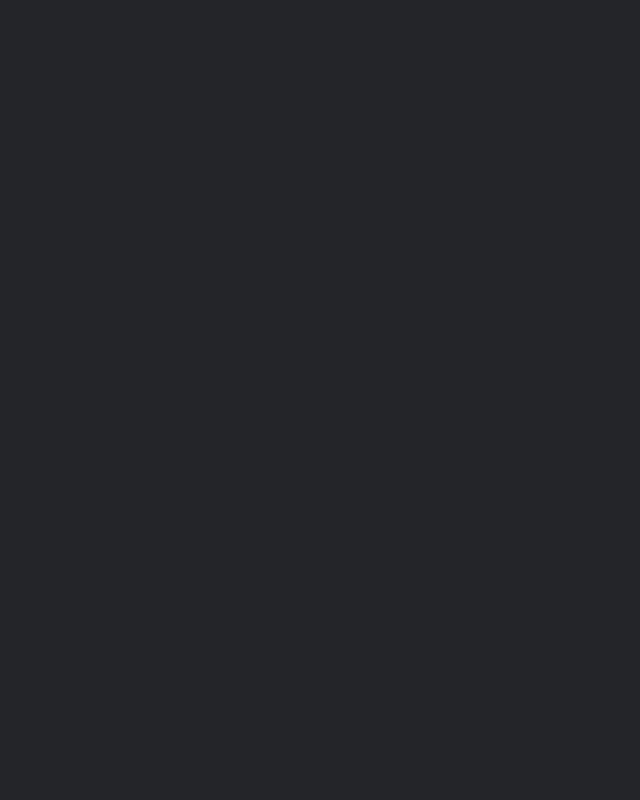
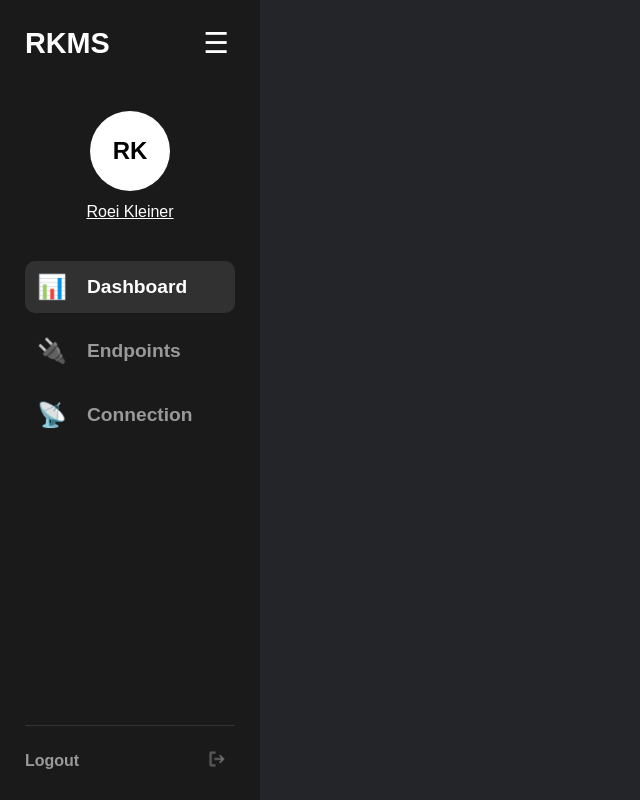
Before and after one commit to RkeyDev/rkms-client, a React (Vite) app: page /dashboard in a window 1280 px wide. Before the commit this address had no page. Shown: the whole page, without its empty margins (0-640 px from the left). Built offline with nearby package versions, Linux system fonts and the light colour scheme; a web font is replaced by a local one.

Commit message:
Added a sidebar component

```diff
--- a/src/App.jsx
+++ b/src/App.jsx
@@ -2,6 +2,7 @@ import { BrowserRouter as Router, Routes, Route, Navigate } from 'react-router-d
 import Register from './components/Register/Register';
 import Login from './components/Login/Login';
 import Verification from './components/Verification/Verification';
+import Dashbord from './components/Dashboard/Dashboard';
 function App() {
 
   return (
@@ -10,6 +11,7 @@ function App() {
         <Route path="/register" element={<Register />} />
         <Route path="/login" element={<Login />} />
         <Route path="/verification" element={<Verification />} />
+        <Route path="/dashboard" element={<Dashbord />} />
 
         <Route path="/" element={<Navigate to="/register" />} />
       </Routes>
--- /dev/null
+++ b/src/components/Dashboard/Dashboard.jsx
@@ -0,0 +1,11 @@
+import Sidebar from "../Sidebar/Sidebar";
+
+function Dashbord(){
+    return (
+        <div>
+            <Sidebar page="Dashboard" name="Roei Kleiner"/>
+        </div>
+    );
+}
+
+export default Dashbord;
--- /dev/null
+++ b/src/components/Sidebar/Sidebar.jsx
@@ -0,0 +1,69 @@
+import { useState } from "react";
+import styles from "./sidebar-styles.module.css";
+
+function getInitials(name) {
+  if (!name) return "";
+  return name
+    .trim()
+    .split(/\s+/)
+    .slice(0, 2)
+    .map((word) => word[0])
+    .join("")
+    .toUpperCase();
+}
+
+function Sidebar({ page, name }) {
+  const [isOpen, setIsOpen] = useState(true);
+
+  const toggleSidebar = () => setIsOpen(!isOpen);
+
+  const getNavLinkClass = (id) => {
+    const isActive = page.toLowerCase() === id;
+    return `${styles.navItem} ${isActive ? styles.active : ""}`;
+  };
+
+  const containerClass = `${styles.sidebarContainer} ${!isOpen ? styles.closed : ""}`;
+
+  return (
+    <div className={containerClass}>
+      <div className={styles.header}>
+        {/* We keep the H1 in the DOM so the layout doesn't jump */}
+        <h1 className={styles.logo}>RKMS</h1>
+        <button className={styles.burgerBtn} onClick={toggleSidebar}>
+          ☰
+        </button>
+      </div>
+
+      <div className={styles.profileSection}>
+        <div className={styles.avatar}>{getInitials(name)}</div>
+        <a href="#profile" className={styles.profileName}>
+          {name}
+        </a>
+      </div>
+
+      <nav className={styles.navLinks}>
+        <div className={getNavLinkClass("dashboard")}>
+          <span className={styles.navIcon}>📊</span>
+          <span className={styles.navText}>Dashboard</span>
+        </div>
+        <div className={getNavLinkClass("endpoints")}>
+          <span className={styles.navIcon}>🔌</span>
+          <span className={styles.navText}>Endpoints</span>
+        </div>
+        <div className={getNavLinkClass("connection")}>
+          <span className={styles.navIcon}>📡</span>
+          <span className={styles.navText}>Connection</span>
+        </div>
+      </nav>
+
+      <div className={styles.logoutSection}>
+        <span className={styles.logoutText}>Logout</span>
+        <button className={styles.logoutBtn}>
+          <img src="/src/assets/logout-icon.png" alt="logout" />
+        </button>
+      </div>
+    </div>
+  );
+}
+
+export default Sidebar;
--- /dev/null
+++ b/src/components/Sidebar/sidebar-styles.module.css
@@ -0,0 +1,189 @@
+.sidebarContainer {
+    background-color: #1a1a1a;
+    width: 260px;
+    height: 100vh;
+    display: flex;
+    flex-direction: column;
+    padding: 25px;
+    color: white;
+    font-family: sans-serif;
+    box-sizing: border-box;
+    transition: width 0.4s cubic-bezier(0.4, 0, 0.2, 1), padding 0.4s ease;
+    overflow: hidden;
+}
+
+/* Closed State: Burger stays visible */
+.sidebarContainer.closed {
+    width: 80px;
+    padding: 25px 15px; /* Narrower padding for centering */
+}
+
+/* --- Header & Burger --- */
+.header {
+    display: flex;
+    justify-content: space-between;
+    align-items: center;
+    margin-bottom: 50px;
+    width: 100%;
+}
+
+.closed .header {
+    justify-content: center; /* Centers the burger when logo is gone */
+}
+
+.logo {
+    font-size: 1.8rem;
+    font-weight: bold;
+    margin: 0;
+    transition: opacity 0.3s ease, transform 0.3s ease;
+    white-space: nowrap;
+}
+
+.closed .logo {
+    opacity: 0;
+    width: 0; /* Effectively removes it from the flex flow */
+    transform: translateX(-10px);
+    pointer-events: none;
+}
+
+.burgerBtn {
+    background: none;
+    border: none;
+    color: white;
+    font-size: 1.8rem;
+    cursor: pointer;
+    transition: transform 0.3s ease;
+    display: flex;
+    align-items: center;
+    justify-content: center;
+}
+
+/* --- Profile & Avatar --- */
+.profileSection {
+    margin-bottom: 40px;
+    display: flex;
+    flex-direction: column;
+    align-items: center;
+    width: 100%;
+}
+
+.avatar {
+    width: 80px;
+    height: 80px;
+    background-color: white;
+    color: black;
+    border-radius: 50%;
+    display: flex;
+    align-items: center;
+    justify-content: center;
+    font-weight: bold;
+    font-size: 1.5rem;
+    margin-bottom: 12px;
+    transition: all 0.4s cubic-bezier(0.4, 0, 0.2, 1);
+    flex-shrink: 0;
+}
+
+.closed .avatar {
+    width: 45px;
+    height: 45px;
+    font-size: 1rem;
+    margin-bottom: 0;
+}
+
+.profileName {
+    color: white;
+    text-decoration: underline;
+    font-weight: 500;
+    white-space: nowrap;
+    transition: opacity 0.2s ease, transform 0.2s ease;
+}
+
+.closed .profileName {
+    opacity: 0;
+    transform: translateY(5px);
+    pointer-events: none;
+}
+
+/* --- Navigation --- */
+.navLinks {
+    flex-grow: 1;
+    display: flex;
+    flex-direction: column;
+    gap: 12px;
+}
+
+.navItem {
+    font-size: 1.2rem;
+    font-weight: 600;
+    color: #999;
+    cursor: pointer;
+    padding: 12px;
+    display: flex;
+    align-items: center;
+    gap: 20px;
+    border-radius: 10px;
+    transition: all 0.3s ease;
+}
+
+.closed .navItem {
+    justify-content: center;
+    gap: 0;
+}
+
+.navIcon {
+    font-size: 1.5rem;
+}
+
+.navText {
+    transition: opacity 0.3s ease;
+    white-space: nowrap;
+}
+
+.closed .navText {
+    opacity: 0;
+    width: 0;
+    display: none;
+}
+
+.active {
+    color: white;
+    background-color: rgba(255, 255, 255, 0.1);
+}
+
+/* --- Logout --- */
+.logoutSection {
+    display: flex;
+    align-items: center;
+    justify-content: space-between;
+    padding-top: 20px;
+    border-top: 1px solid #333;
+}
+
+.closed .logoutSection {
+    justify-content: center;
+}
+
+.logoutText {
+    font-weight: bold;
+    color: #999;
+    transition: opacity 0.2s ease;
+}
+
+.closed .logoutText {
+    display: none;
+}
+
+
+.logoutBtn{
+    background-color: rgba(0, 0, 0, 0);
+    outline: none;
+    border: none;
+}
+
+.logoutBtn img {
+    width: 24px;
+    filter: invert(0.7);
+    transition: filter 0.3s ease;
+
+
+}
--- a/src/global-styles.css
+++ b/src/global-styles.css
@@ -8,6 +8,9 @@
 
 body{
     background-color: #232528;
+    margin: 0;
+    padding: 0;
+    overflow-x: hidden;
 }
 
 a{
```
Also changed, not shown: src/assets/logout-icon.png (added), src/components/Dashboard/dashboard-styles.module.css (added).
